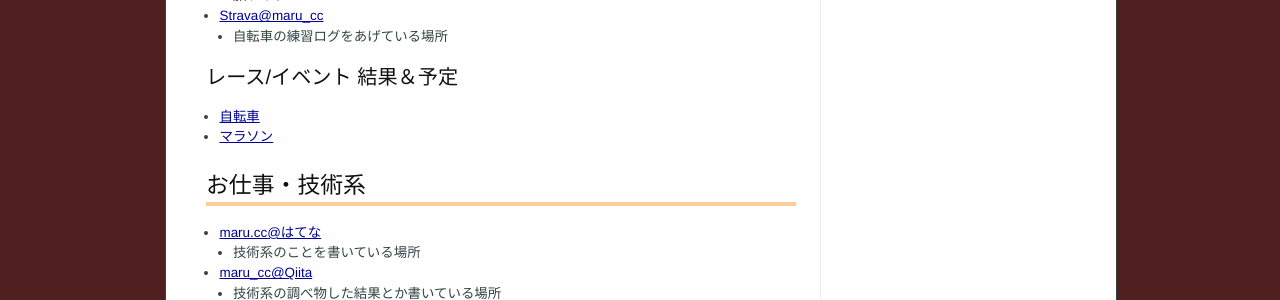
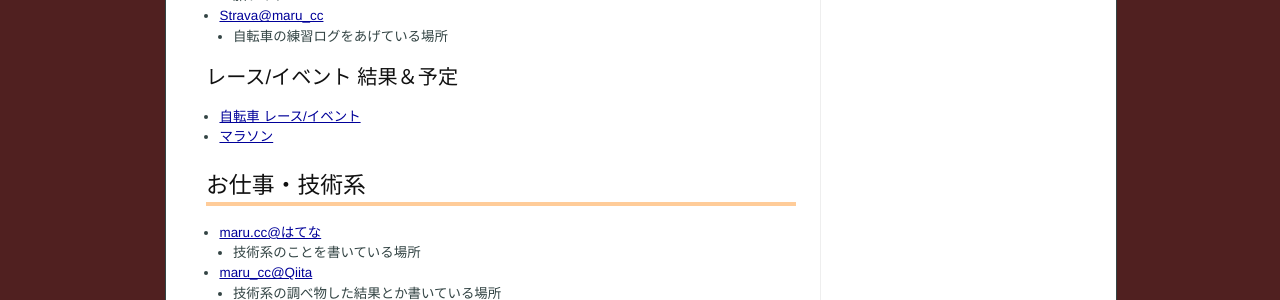
Before and after one commit to marucc/marucc.github.io, a Jekyll site: the page built from index.md, in a window 1280 px wide. Shown: the part 326-626 px from the top of the page. Built offline with Jekyll 4.4.1, drawn with Linux system fonts in a browser that asks for light colours.

Commit message:
index.md updated from https://stackedit.io/

```diff
--- a/index.md
+++ b/index.md
@@ -16,7 +16,7 @@ title: Home
 
 ### レース/イベント 結果＆予定
 
-- [自転車](/sports/results_bike)
+- [自転車 レース/イベント](/sports/results_bike)
 - [マラソン](/sports/results_run)
 
 ## お仕事・技術系
```
